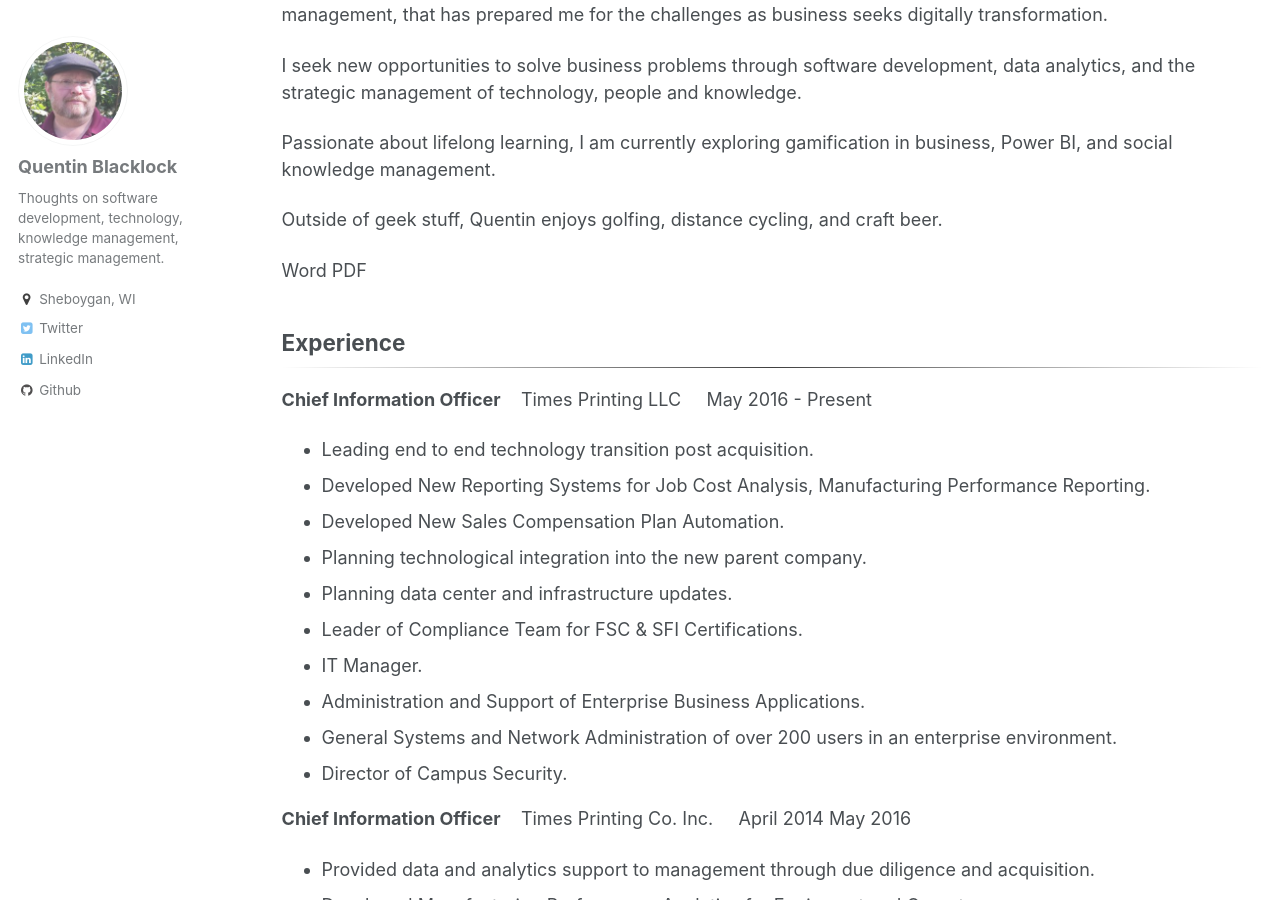
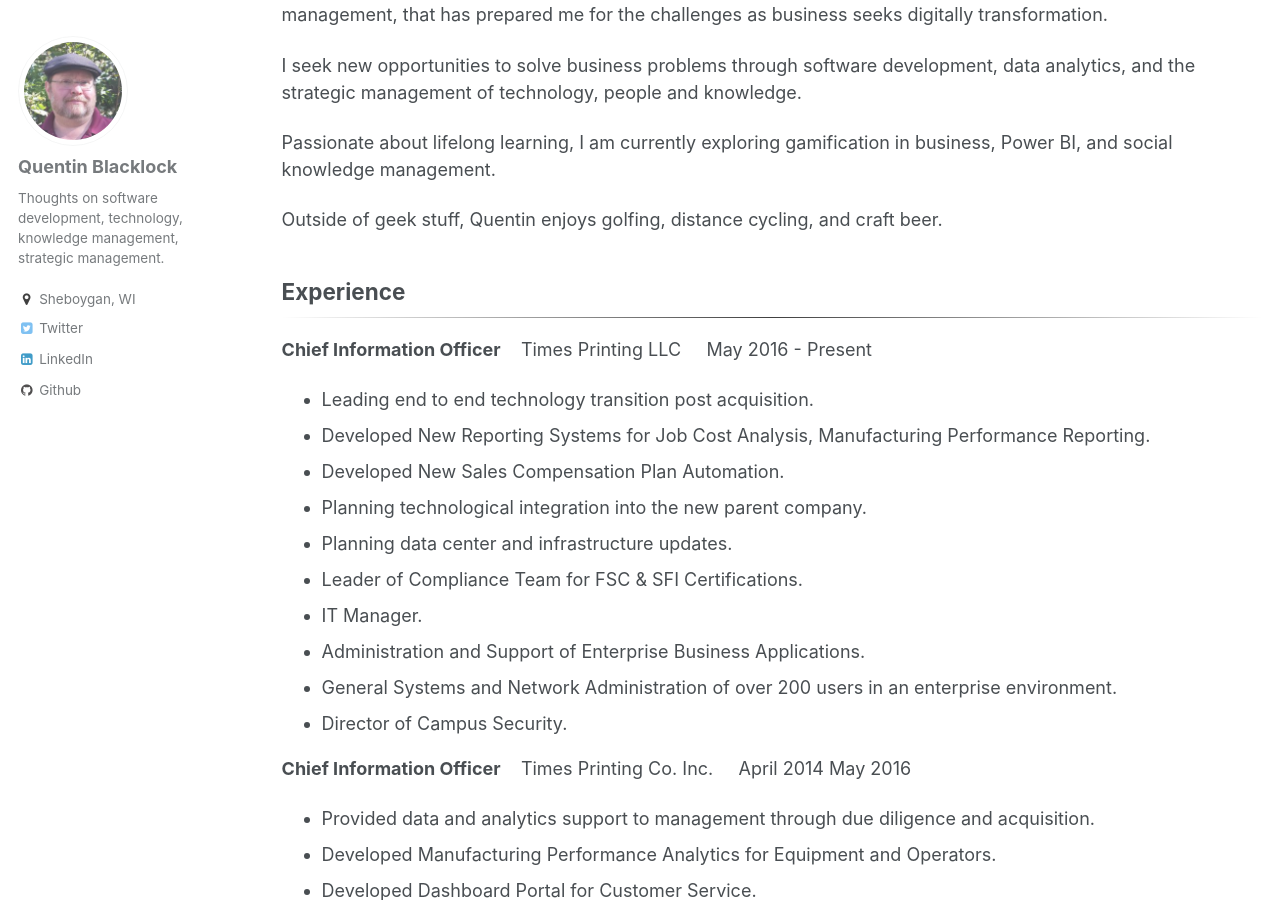
Before and after one commit to quentin-blacklock/quentin-blacklock.github.io, a Jekyll site: the page built from _pages/about.md, in a window 1280 px wide and 900 px high, scrolled down 437 px. Built offline with Jekyll 4.4.1, drawn with Linux system fonts in a browser that asks for light colours.

Commit message:
Remove Links

```diff
--- a/_pages/about.md
+++ b/_pages/about.md
@@ -21,7 +21,7 @@
 
 Outside of geek stuff, Quentin enjoys golfing, distance cycling, and craft beer.
 
-[Word](https://github.com/quentin-blacklock/quentin-blacklock.github.io/blob/master/cdn/QuentinResume.docx) [PDF](cdn/QuentinResume.pdf)
+
 
 ## Experience
 _____
```
